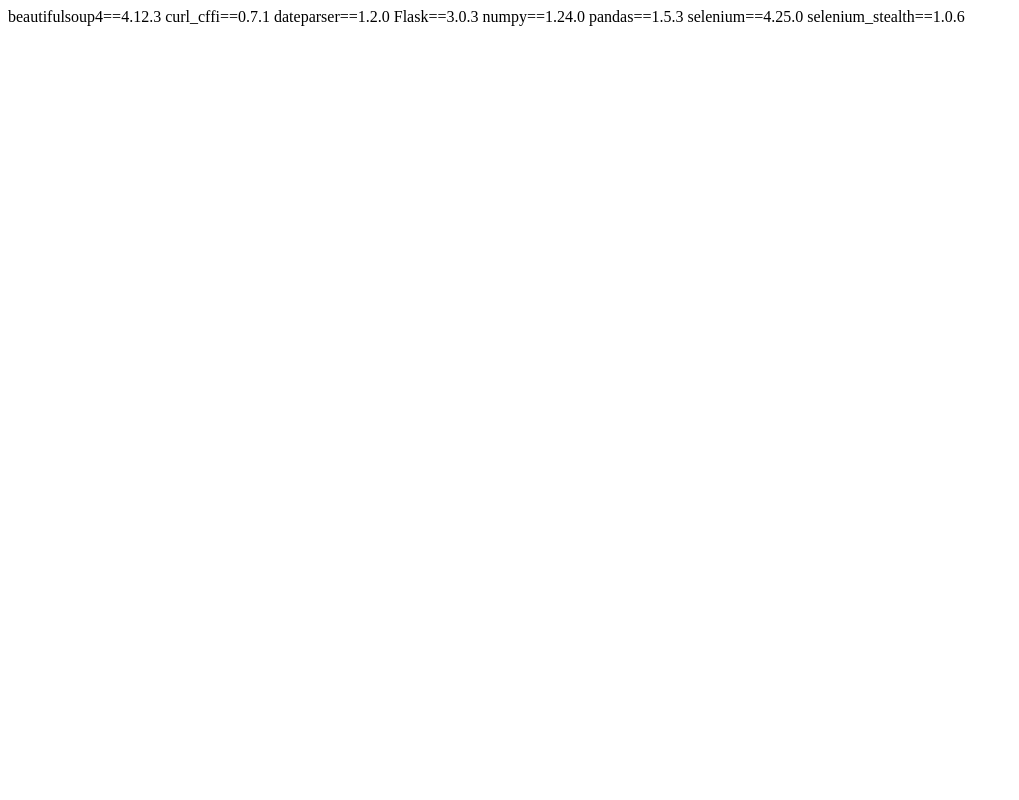
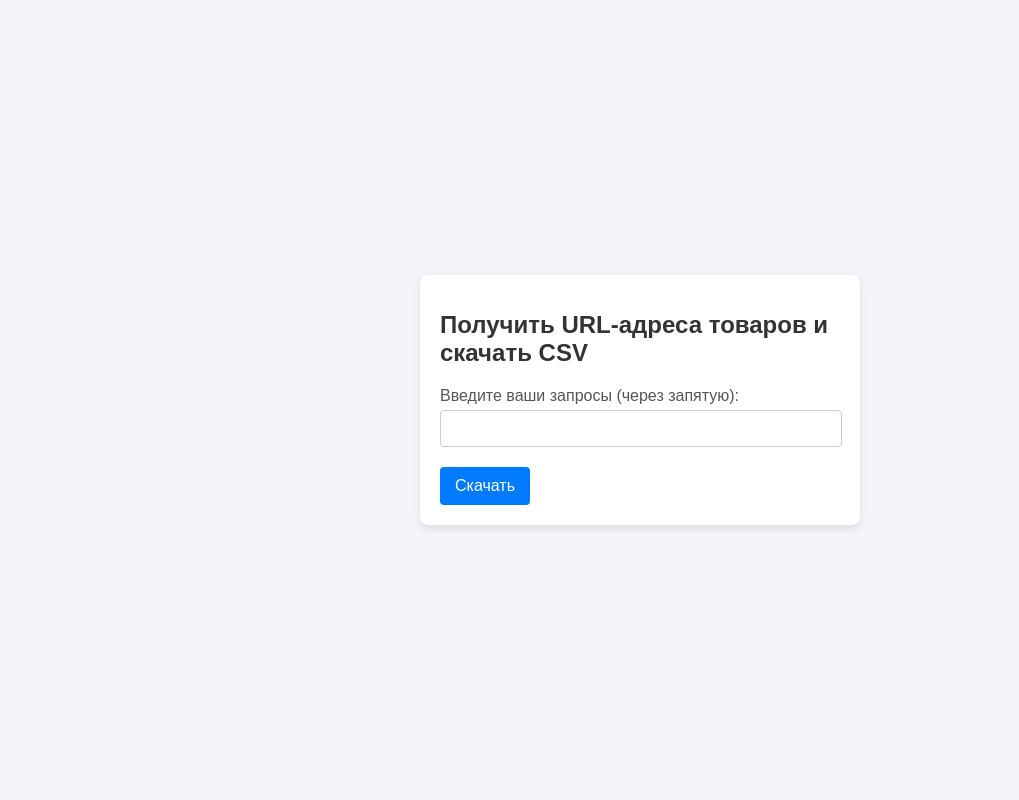
Before and after one commit to Smirnov-Artem/Avito-Parser, a Flask app: page / in a window 1280 px wide. Shown: the whole page, without its empty margins (0-1019 px from the left). Run offline with Flask 3, Linux system fonts and the light colour scheme.

Commit message:
Update index.html

```diff
--- a/templates/index.html
+++ b/templates/index.html
@@ -1,8 +1,67 @@
-beautifulsoup4==4.12.3
-curl_cffi==0.7.1
-dateparser==1.2.0
-Flask==3.0.3
-numpy==1.24.0
-pandas==1.5.3
-selenium==4.25.0
-selenium_stealth==1.0.6
+<!DOCTYPE html>
+<html lang="ru">
+<head>
+    <meta charset="UTF-8">
+    <meta name="viewport" content="width=device-width, initial-scale=1.0">
+    <title>URL Fetcher</title>
+    <style>
+        body {
+            font-family: Arial, sans-serif;
+            background-color: #f4f4f9;
+            margin: 0;
+            padding: 0;
+            display: flex;
+            justify-content: center;
+            align-items: center;
+            height: 100vh;
+        }
+        .container {
+            background-color: #ffffff;
+            padding: 20px;
+            border-radius: 8px;
+            box-shadow: 0 4px 8px rgba(0, 0, 0, 0.1);
+            max-width: 400px;
+            width: 100%;
+        }
+        h1 {
+            font-size: 1.5em;
+            margin-bottom: 20px;
+            color: #333;
+        }
+        label {
+            font-size: 1em;
+            color: #555;
+        }
+        input[type="text"] {
+            width: calc(100% - 20px);
+            padding: 10px;
+            margin-top: 5px;
+            margin-bottom: 20px;
+            border: 1px solid #ccc;
+            border-radius: 4px;
+        }
+        button {
+            background-color: #007bff;
+            color: #ffffff;
+            border: none;
+            padding: 10px 15px;
+            border-radius: 4px;
+            cursor: pointer;
+            font-size: 1em;
+        }
+        button:hover {
+            background-color: #0056b3;
+        }
+    </style>
+</head>
+<body>
+    <div class="container">
+        <h1>Получить URL-адреса товаров и скачать CSV</h1>
+        <form method="post">
+            <label for="queries">Введите ваши запросы (через запятую):</label><br>
+            <input type="text" id="queries" name="queries" required><br>
+            <button type="submit">Скачать</button>
+        </form>
+    </div>
+</body>
+</html>
```
